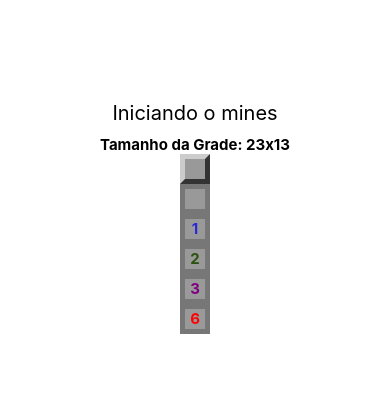
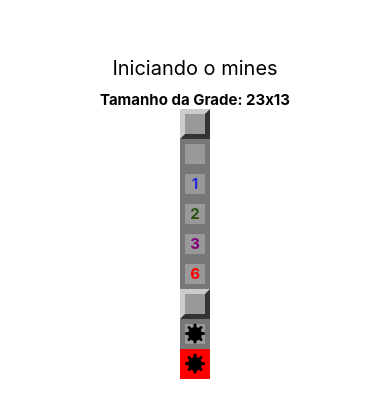
Before and after one commit to Henrique031/projeto_campo-minado, a React Native app: screen / in a window 390 px wide. Shown: the part 210-628 px from the top of the page. Built offline with nearby package versions, Linux system fonts and the light colour scheme.

Commit message:
Componente Mina

```diff
--- a/App.js
+++ b/App.js
@@ -3,6 +3,7 @@
 
 import params from './src/params';
 import Field from './src/components/Field';
+import Mine from './src/components/Mine';
 
 export default class App extends Component {
   render() {
@@ -18,6 +19,9 @@
         <Field opened nearMines={2} />
         <Field opened nearMines={3} />
         <Field opened nearMines={6} />
+        <Field mined />
+        <Field mined opened />
+        <Field mined opened exploded />
       </View>
     );
   }
--- a/src/components/Field.js
+++ b/src/components/Field.js
@@ -2,13 +2,15 @@
 import { View, StyleSheet, Text } from 'react-native'
 
 import params from '../params'
+import Mine from './Mine'
 
 export default props => {
-    const { mined, opened, nearMines} = props // Dentro de props, eu espero receber 3 atributos (mined, opened, nearMines) //near -> perto
+    const { mined, opened, nearMines, exploded} = props // Dentro de props, eu espero receber 3 atributos (mined, opened, nearMines) //near -> perto // exploded pra sabaer se foi explodida
     // Colocando estilos condicionalmente
     const stylesField = [styles.field]
-    if (opened) stylesField.push(styles.opened) // quando tiver essa propriedade, vai mudar o estilo para opened(aberto)
-    if (stylesField.length === 1) stylesField.push(styles.regular)
+    if (opened) stylesField.push(styles.opened) // quando tiver essa propriedade, vai mudar o estilo para opened
+    if (exploded) stylesField.push(styles.exploded)
+    if (stylesField.length === 1) stylesField.push(styles.regular) // push -> add no final do array // só será add, quando passar por todos os outros testes
 
     let color = null
     if (nearMines > 0){
@@ -21,6 +23,7 @@
     return(
         <View style={stylesField}>
             {!mined && opened && nearMines > 0 ? <Text style={[styles.label, { color: color}]} >{nearMines}</Text> : false}
+            {mined && opened ? <Mine /> : false}
         </View>
     )
 }
@@ -47,6 +50,10 @@
     label: {
         fontWeight: 'bold',
         fontSize: params.fontSize,
+    },
+    exploded: {
+        backgroundColor: 'red',
+        borderColor: 'red',
 
     }
 })
--- /dev/null
+++ b/src/components/Mine.js
@@ -0,0 +1,36 @@
+import React from "react";
+import { View, StyleSheet } from "react-native";
+
+export default props => {
+    return(
+        <View style={styles.container}>
+            <View style={styles.coreMine}/>
+            <View style={styles.line}/>
+            <View style={[styles.line, { transform: [{rotate: '45deg'}]}]}/>
+            <View style={[styles.line, { transform: [{rotate: '90deg'}]}]}/>
+            <View style={[styles.line, { transform: [{rotate: '135deg'}]}]}/>
+        </View>
+    )
+}
+
+const styles = StyleSheet.create({
+    container: {
+        alignItems: 'center',
+        justifyContent: 'center',
+    },
+    coreMine: {
+        height: 14,
+        width: 14,
+        borderRadius: 10,
+        backgroundColor: 'black',
+        alignItems: 'center',
+        justifyContent: 'center'
+    },
+    line: {
+        position: 'absolute',
+        height: 3,
+        width: 20,
+        borderRadius: 3,
+        backgroundColor: 'black',
+    }
+})
```
